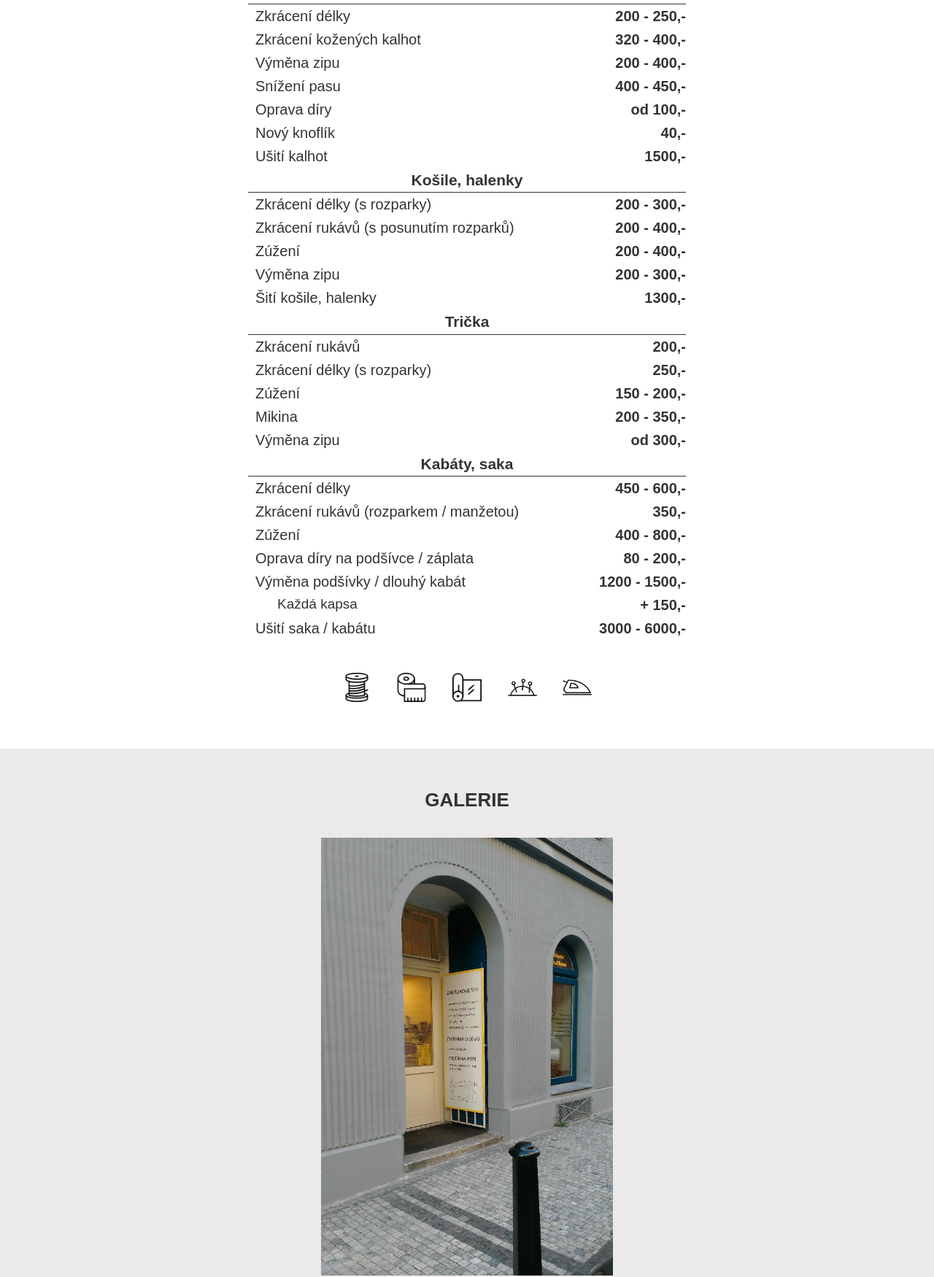
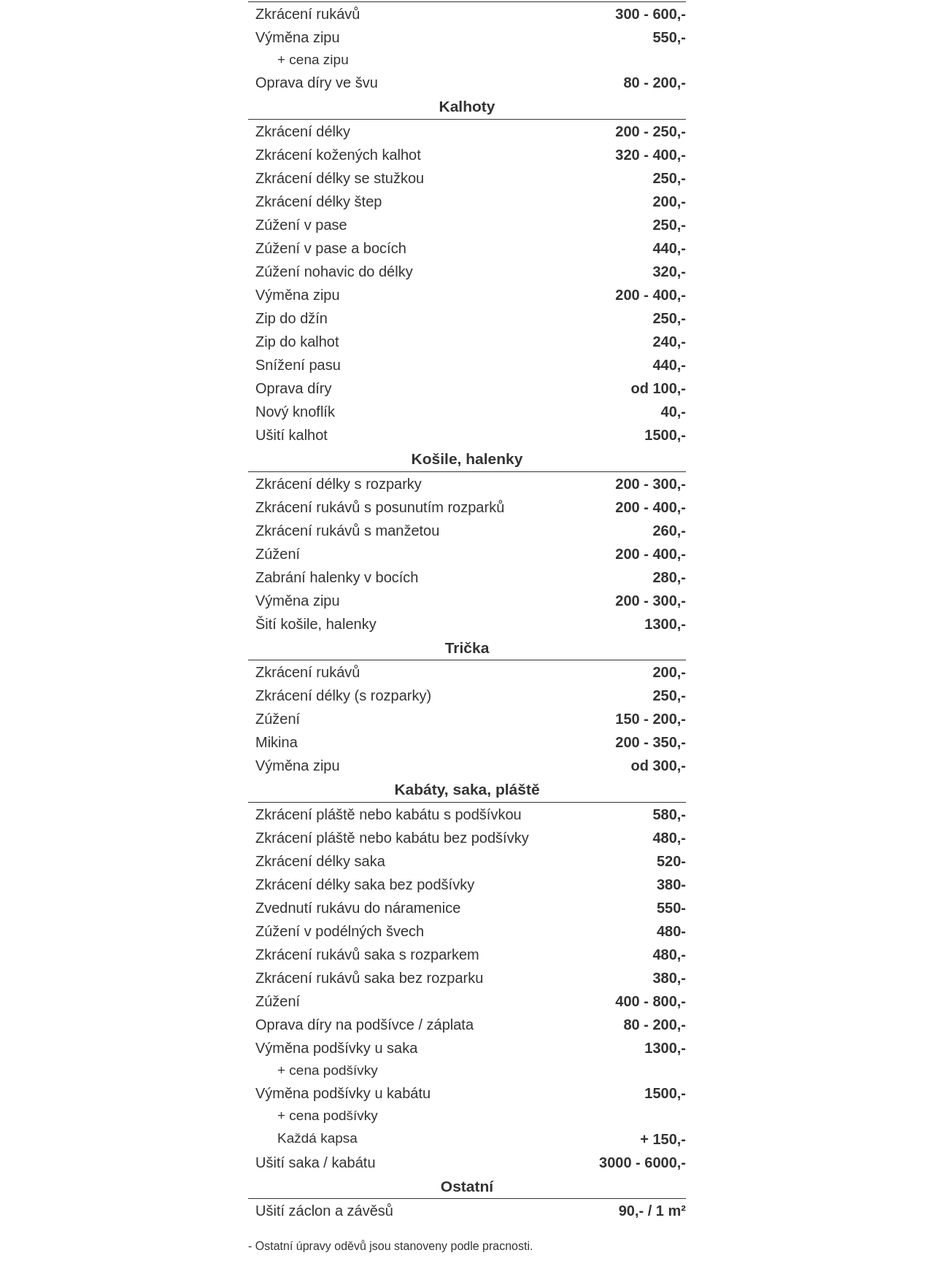
Before and after one commit to PetrLanger/krejcovstvikrulikova, a plain HTML site: page index.html in a window 1280 px wide. Shown: the part 2189-3939 px from the top of the page at 73% size. Drawn offline with nearby package versions, Linux system fonts and the light colour scheme; a script that the page names is missing.

Commit message:
Úprava ceníku

```diff
--- a/files/css/style.css
+++ b/files/css/style.css
@@ -47,6 +47,13 @@ h4 {
     right: 0;
     display: flex;
     margin: 0 auto;
+}
+.note {
+    font-size: 1rem;
+    width: 100%;
+    text-align: left;
+    margin-top: 20px;
+    margin-bottom: 30px;
 }
 .navItem {
     padding: 6px 0;
--- a/index.html
+++ b/index.html
@@ -113,10 +113,22 @@
                                 <div class="item">Zkrácení délky</div><div class="price">200 - 500,-</div>
                             </div>
                             <div class="pricesItem">
+                                <div class="item">Zkrácení štep</div><div class="price">250,-</div>
+                            </div>
+                            <div class="pricesItem">
+                                <div class="item">Zkrácení v ruce - podšívka</div><div class="price">550,-</div>
+                            </div>
+                            <div class="pricesItem">
+                                <div class="item">Zúžení v pase, bocích</div><div class="price">380,-</div>
+                            </div>
+                            <div class="pricesItem">
                                 <div class="item">Výměna zipu</div><div class="price">200 - 350,-</div>
                             </div>
                             <div class="pricesItem">
                                 <div class="item">Výměna podšívky</div><div class="price">400 - 650,-</div>
+                            </div>
+                            <div class="pricesItem">
+                                <div class="item">Podšívka do sukně</div><div class="price">480,-</div>
                             </div>
                             <div class="pricesItem">
                                 <div class="item">Ušití sukně</div><div class="price">1000 - 2200,-</div>
@@ -131,7 +143,10 @@
                                 <div class="item">Zkrácení rukávů</div><div class="price">300 - 600,-</div>
                             </div>
                             <div class="pricesItem">
-                                <div class="item">Výměna zipu</div><div class="price">450,-</div>
+                                <div class="item">Výměna zipu</div><div class="price">550,-</div>
+                            </div>
+                            <div class="pricesItem">
+                                <div class="item subItem">+ cena zipu</div><div class="price"></div>
                             </div>
                             <div class="pricesItem">
                                 <div class="item">Oprava díry ve švu</div><div class="price">80 - 200,-</div>
@@ -146,10 +161,31 @@
                                 <div class="item">Zkrácení kožených kalhot</div><div class="price">320 - 400,-</div>
                             </div>
                             <div class="pricesItem">
+                                <div class="item">Zkrácení délky se stužkou</div><div class="price">250,-</div>
+                            </div>
+                            <div class="pricesItem">
+                                <div class="item">Zkrácení délky štep</div><div class="price">200,-</div>
+                            </div>
+                            <div class="pricesItem">
+                                <div class="item">Zúžení v pase</div><div class="price">250,-</div>
+                            </div>
+                            <div class="pricesItem">
+                                <div class="item">Zúžení v pase a bocích</div><div class="price">440,-</div>
+                            </div>
+                            <div class="pricesItem">
+                                <div class="item">Zúžení nohavic do délky</div><div class="price">320,-</div>
+                            </div>
+                            <div class="pricesItem">
                                 <div class="item">Výměna zipu</div><div class="price">200 - 400,-</div>
                             </div>
                             <div class="pricesItem">
-                                <div class="item">Snížení pasu</div><div class="price">400 - 450,-</div>
+                                <div class="item">Zip do džín</div><div class="price">250,-</div>
+                            </div>
+                            <div class="pricesItem">
+                                <div class="item">Zip do kalhot</div><div class="price">240,-</div>
+                            </div>
+                            <div class="pricesItem">
+                                <div class="item">Snížení pasu</div><div class="price">440,-</div>
                             </div>
                             <div class="pricesItem">
                                 <div class="item">Oprava díry</div><div class="price">od 100,-</div>
@@ -164,13 +200,19 @@
                         <div class="pricesCategory">Košile, halenky</div>
                         <div class="itemsContainer">
                             <div class="pricesItem">
-                                <div class="item">Zkrácení délky (s rozparky)</div><div class="price">200 - 300,-</div>
+                                <div class="item">Zkrácení délky s rozparky</div><div class="price">200 - 300,-</div>
                             </div>
                             <div class="pricesItem">
-                                <div class="item">Zkrácení rukávů (s posunutím rozparků)</div><div class="price">200 - 400,-</div>
+                                <div class="item">Zkrácení rukávů s posunutím rozparků</div><div class="price">200 - 400,-</div>
+                            </div>
+                            <div class="pricesItem">
+                                <div class="item">Zkrácení rukávů s manžetou</div><div class="price">260,-</div>
                             </div>
                             <div class="pricesItem">
                                 <div class="item">Zúžení</div><div class="price">200 - 400,-</div>
+                            </div>
+                            <div class="pricesItem">
+                                <div class="item">Zabrání halenky v bocích</div><div class="price">280,-</div>
                             </div>
                             <div class="pricesItem">
                                 <div class="item">Výměna zipu</div><div class="price">200 - 300,-</div>
@@ -197,13 +239,31 @@
                                 <div class="item">Výměna zipu</div><div class="price">od 300,-</div>
                             </div>
                         </div>
-                        <div class="pricesCategory">Kabáty, saka</div>
+                        <div class="pricesCategory">Kabáty, saka, pláště</div>
                         <div class="itemsContainer">
                             <div class="pricesItem">
-                                <div class="item">Zkrácení délky</div><div class="price">450 - 600,-</div>
+                                <div class="item">Zkrácení pláště nebo kabátu s podšívkou</div><div class="price">580,-</div>
                             </div>
                             <div class="pricesItem">
-                                <div class="item">Zkrácení rukávů (rozparkem / manžetou)</div><div class="price">350,-</div>
+                                <div class="item">Zkrácení pláště nebo kabátu bez podšívky</div><div class="price">480,-</div>
+                            </div>
+                            <div class="pricesItem">
+                                <div class="item">Zkrácení délky saka</div><div class="price">520-</div>
+                            </div>
+                            <div class="pricesItem">
+                                <div class="item">Zkrácení délky saka bez podšívky</div><div class="price">380-</div>
+                            </div>
+                            <div class="pricesItem">
+                                <div class="item">Zvednutí rukávu do náramenice</div><div class="price">550-</div>
+                            </div>
+                            <div class="pricesItem">
+                                <div class="item">Zúžení v podélných švech</div><div class="price">480-</div>
+                            </div>
+                            <div class="pricesItem">
+                                <div class="item">Zkrácení rukávů saka s rozparkem</div><div class="price">480,-</div>
+                            </div>
+                            <div class="pricesItem">
+                                <div class="item">Zkrácení rukávů saka bez rozparku</div><div class="price">380,-</div>
                             </div>
                             <div class="pricesItem">
                                 <div class="item">Zúžení</div><div class="price">400 - 800,-</div>
@@ -212,7 +272,16 @@
                                 <div class="item">Oprava díry na podšívce / záplata</div><div class="price">80 - 200,-</div>
                             </div>
                             <div class="pricesItem">
-                                <div class="item">Výměna podšívky / dlouhý kabát</div><div class="price">1200 - 1500,-</div>
+                                <div class="item">Výměna podšívky u saka</div><div class="price">1300,-</div>
+                            </div>
+                            <div class="pricesItem">
+                                <div class="item subItem">+ cena podšívky</div><div class="price"></div>
+                            </div>
+                            <div class="pricesItem">
+                                <div class="item">Výměna podšívky u kabátu</div><div class="price">1500,-</div>
+                            </div>
+                            <div class="pricesItem">
+                                <div class="item subItem">+ cena podšívky</div><div class="price"></div>
                             </div>
                             <div class="pricesItem">
                                 <div class="item subItem">Každá kapsa</div><div class="price">+ 150,-</div>
@@ -220,6 +289,15 @@
                             <div class="pricesItem">
                                 <div class="item">Ušití saka / kabátu</div><div class="price">3000 - 6000,-</div>
                             </div>
+                        </div>
+                        <div class="pricesCategory">Ostatní</div>
+                        <div class="itemsContainer">
+                            <div class="pricesItem">
+                                <div class="item">Ušití záclon a závěsů</div><div class="price">90,- / 1 m&sup2;</div>
+                            </div>
+                        </div>
+                        <div class="note">
+                        - Ostatní úpravy oděvů jsou stanoveny podle pracnosti.
                         </div>
                     </div>
 
```
